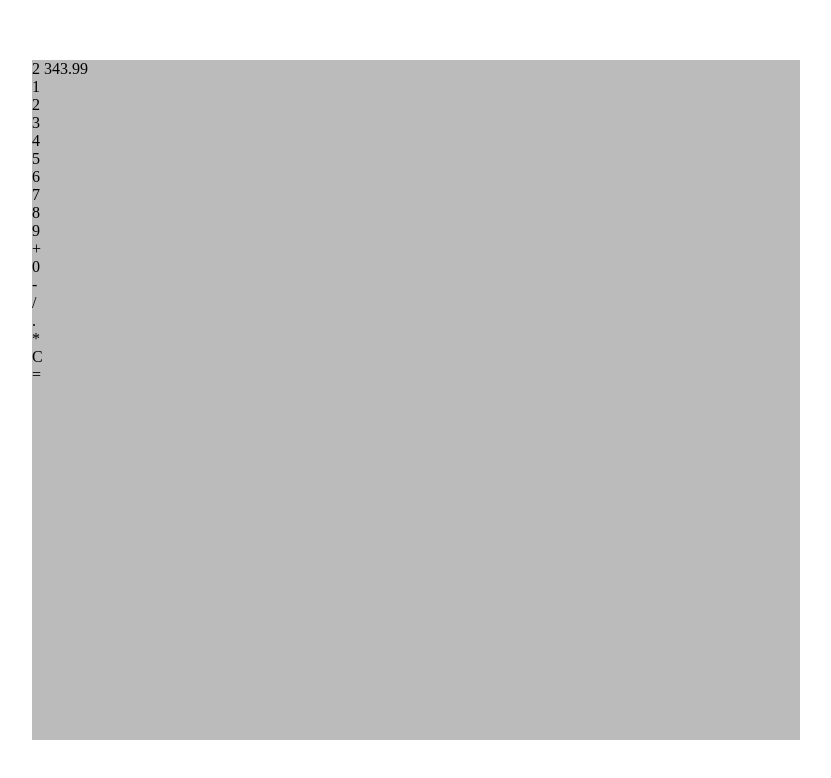
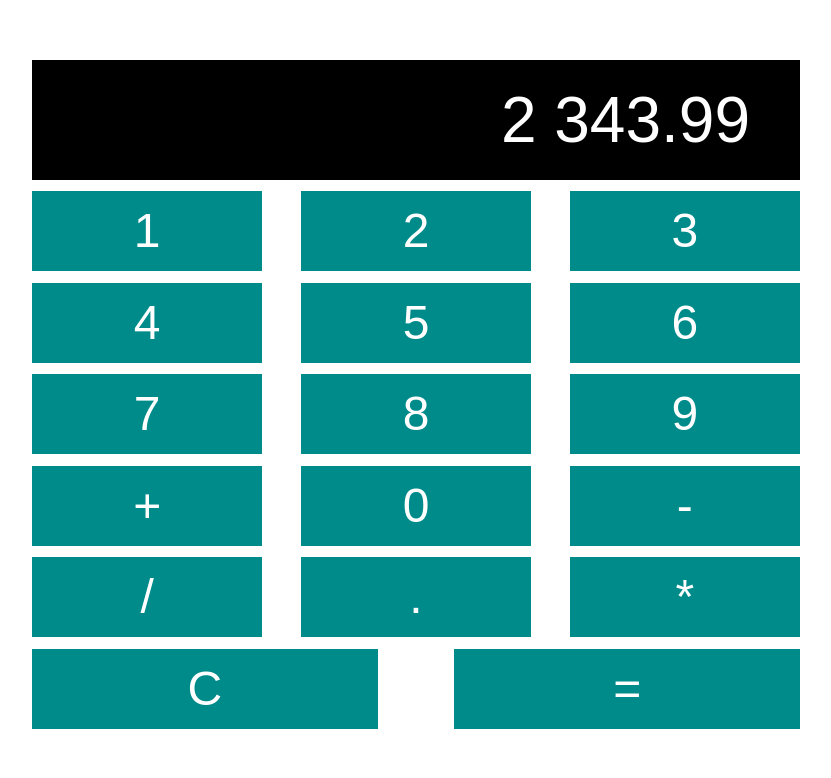
Before and after one commit to PZalles/Calculator-flexbox, a plain HTML site: page index.html in a window 1280 px wide. Shown: the whole page, without its empty margins (224-1055 px from the left). Drawn offline with Linux system fonts and the light colour scheme.

Commit message:
Update style

```diff
--- a/index.html
+++ b/index.html
@@ -7,18 +7,6 @@
     <meta http-equiv="X-UA-Compatible" content="ie=edge">
     <title>Kalkulator</title>
     <style>
-        /* wykorzystaj body do wycentrowania kalkulatora za pomocą flexboxa */
-
-        /* nie można zmieniać struktury html */
-
-        /* kalkulator ma 60% szerokości body ale nie mniej niz 500px */
-
-        /* wyświetlacz wyniku ma 15vh wysokości */
-
-        /* przyciski mają 10vh wysokości */
-
-        /* Panel bez wyświetlacza ma mieć wysokość 70vh (czyli z wyświetlaczem 85vh)*/
-
         * {
             margin: 0;
             padding: 0;
@@ -33,10 +21,38 @@
         }
 
         .panel {
+            display: flex;
+            flex-wrap: wrap;
+            justify-content: space-between;
             min-width: 500px;
             width: 60%;
             height: 85vh;
-            background-color: #bbb;
+            font-family: arial;
+            color: white;
+        }
+
+        .result {
+            flex-basis: 100%;
+            height: 15vh;
+            background-color: black;
+            font-size: 8vh;
+            line-height: 15vh;
+            text-align: right;
+            padding-right: 50px;
+        }
+
+        div.result~div {
+            height: 10vh;
+            flex-basis: 30%;
+            font-size: 6vh;
+            line-height: 10vh;
+            text-align: center;
+            background-color: darkcyan;
+        }
+
+        div div:nth-last-child(1),
+        div div:nth-last-child(2) {
+            flex-basis: 45%;
         }
     </style>
 </head>
```
